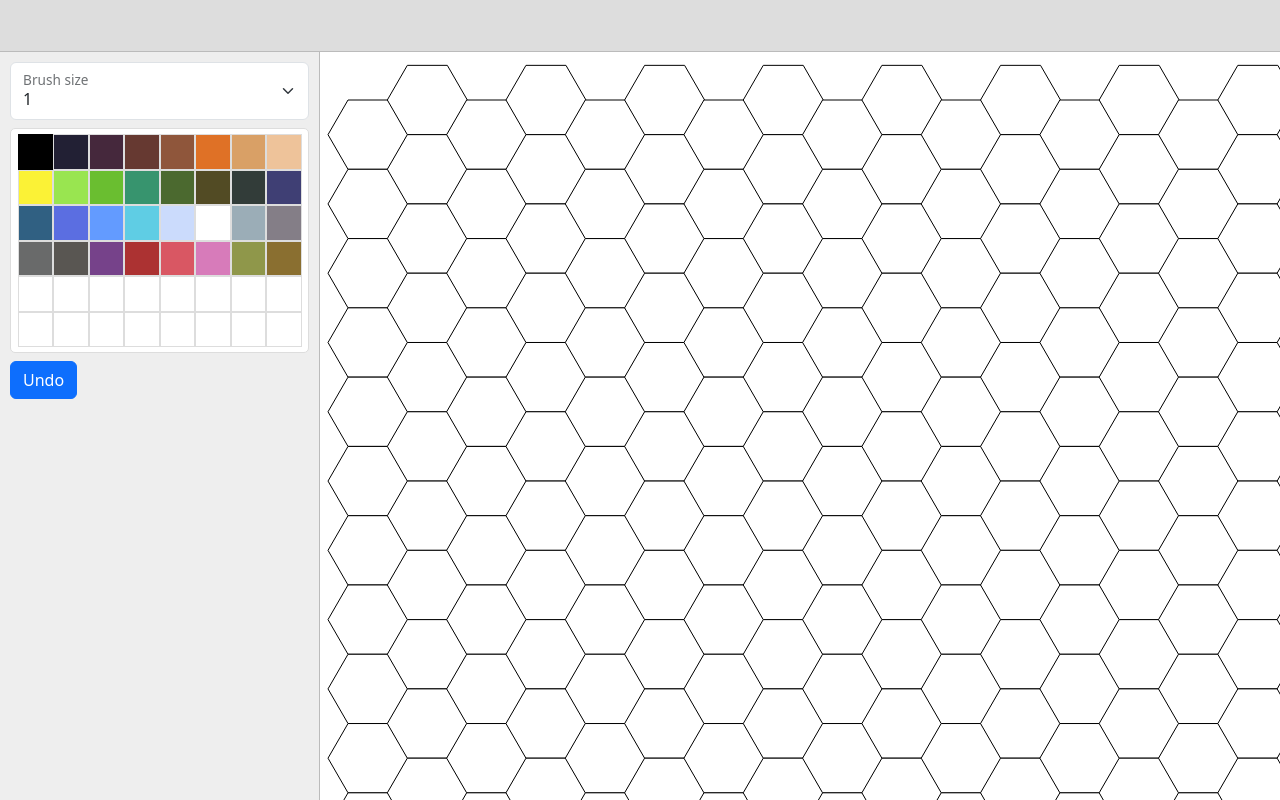
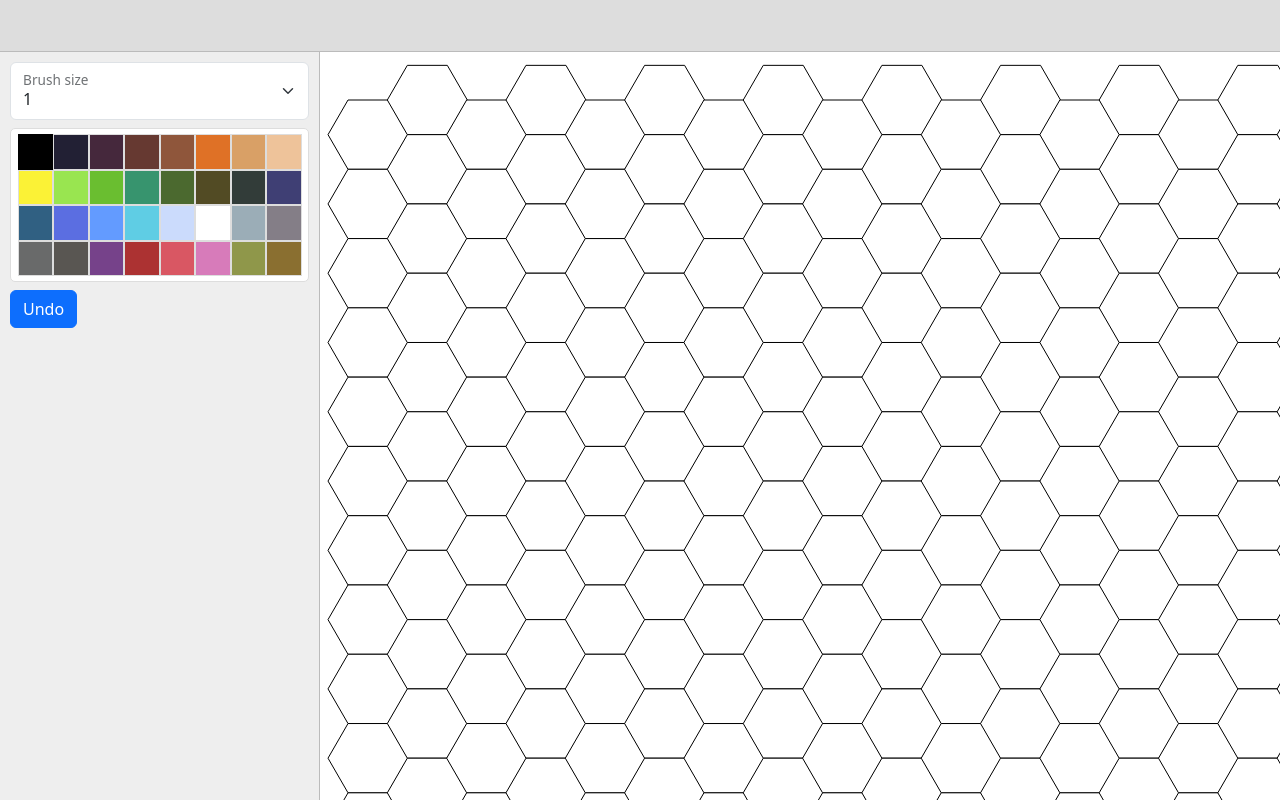
Before and after one commit to matszach/hex-mapper, a React (Create React App) app: page / in a window 1280 px wide. Built offline with nearby package versions, Linux system fonts and the light colour scheme.

Commit message:
temp comment

```diff
--- a/src/app-state/app-state.model.tsx
+++ b/src/app-state/app-state.model.tsx
@@ -24,8 +24,8 @@ const DEFAULT_PALETTE = [
   '#fbf236', '#99e550', '#6abe30', '#37946e', '#4b692f', '#524b24', '#323c39', '#3f3f74',
   '#306082', '#5b6ee1', '#639bff', '#5fcde4', '#cbdbfc', '#ffffff', '#9badb7', '#847e87',
   '#696a6a', '#595652', '#76428a', '#ac3232', '#d95763', '#d77bba', '#8f974a', '#8a6f30',
-  '#ffffff', '#ffffff', '#ffffff', '#ffffff', '#ffffff', '#ffffff', '#ffffff', '#ffffff',
-  '#ffffff', '#ffffff', '#ffffff', '#ffffff', '#ffffff', '#ffffff', '#ffffff', '#ffffff'
+  // '#ffffff', '#ffffff', '#ffffff', '#ffffff', '#ffffff', '#ffffff', '#ffffff', '#ffffff',
+  // '#ffffff', '#ffffff', '#ffffff', '#ffffff', '#ffffff', '#ffffff', '#ffffff', '#ffffff'
 ]
 
 export const defaultAppState: AppState = {
--- a/src/components/overlay/controls/AppColorPalette.tsx
+++ b/src/components/overlay/controls/AppColorPalette.tsx
@@ -1,5 +1,6 @@
 import { useState } from 'react'
 import './AppColorPalette.scss'
+import { Form } from 'react-bootstrap'
 
 export interface AppColorPaletteProps {
   className?: string,
@@ -9,16 +10,25 @@ export interface AppColorPaletteProps {
   onChange: (value: string) => void
 }
 
-export default function AppColorPalette({ className, palette, onEdit, value, onChange }: AppColorPaletteProps) {
-  const [index, setIndex] = useState(palette.indexOf(value) ?? 0)
+export default function AppColorPalette({ className, palette: palette, onEdit, value, onChange }: AppColorPaletteProps) {
+  const [localPalette, setLocalPalette] = useState(palette)
+  const [index, setIndex] = useState(localPalette.indexOf(value) ?? 0)
+
   const colorChange = (i: number) => {
     setIndex(i)
-    onChange(palette[i])
+    onChange(localPalette[i])
   }
+
+  // const colorUpdate = (i: number, color: string) => {
+  //   const newPalette = [...localPalette]
+  //   newPalette[i] = color
+  //   setLocalPalette(newPalette)
+  // }
+
   return (
     <div className={`AppColorPalette ${className}`}>
       <div className="AppColorPalette__palette">
-        {palette.map((color, i) => (
+        {localPalette.map((color, i) => (
           <div
             key={i}
             className={`AppColorPalette__palette__color ${i === index ? 'AppColorPalette__palette__color--selected' : ''}`}
@@ -27,6 +37,18 @@ export default function AppColorPalette({ className, palette, onEdit, value, onC
           />
         ))}
       </div>
+      {/* TODO */}
+      {/* <Form.Control
+        type="color"
+        value={localPalette[index]}
+        onChange={e =>
+          colorUpdate(index, e.target.value)
+        }
+        onBlur={e => {
+          onEdit(localPalette)
+          onChange(e.target.value)
+        }}
+      /> */}
     </div>
   )
 }
```
